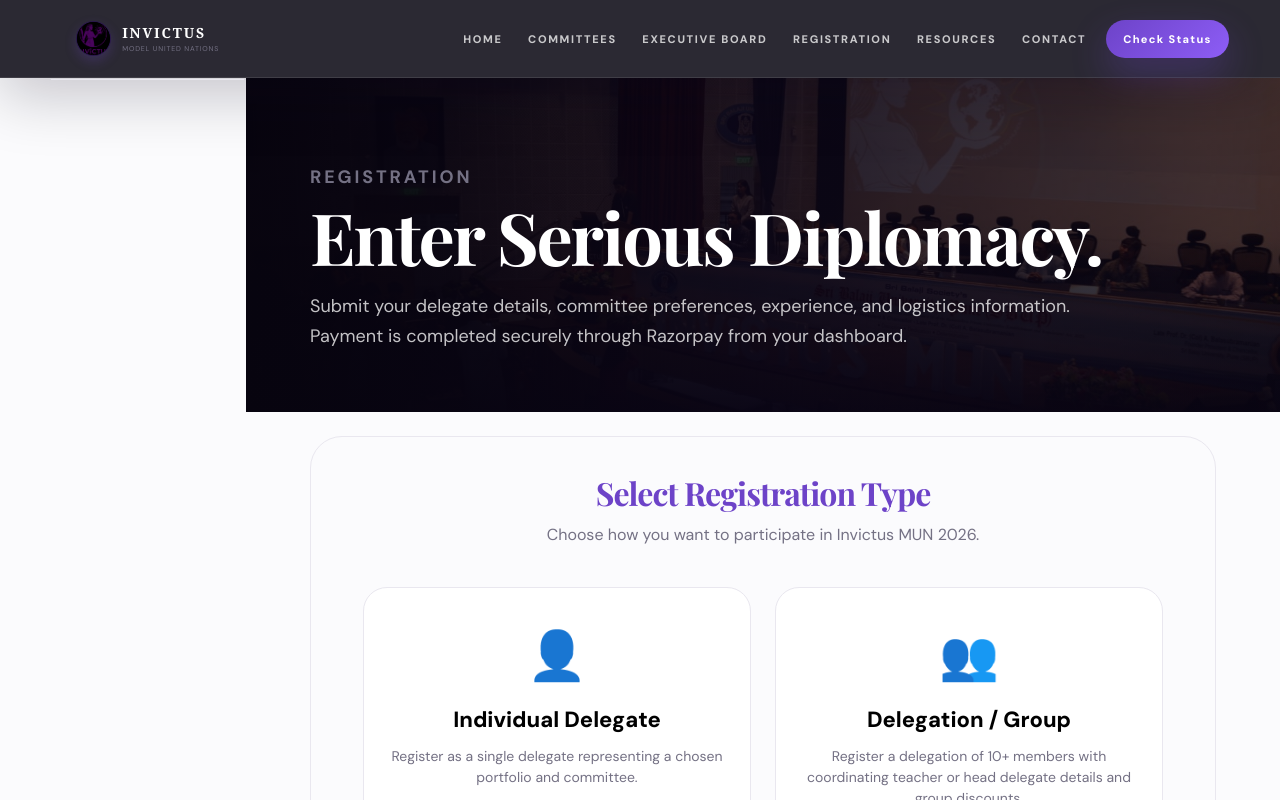
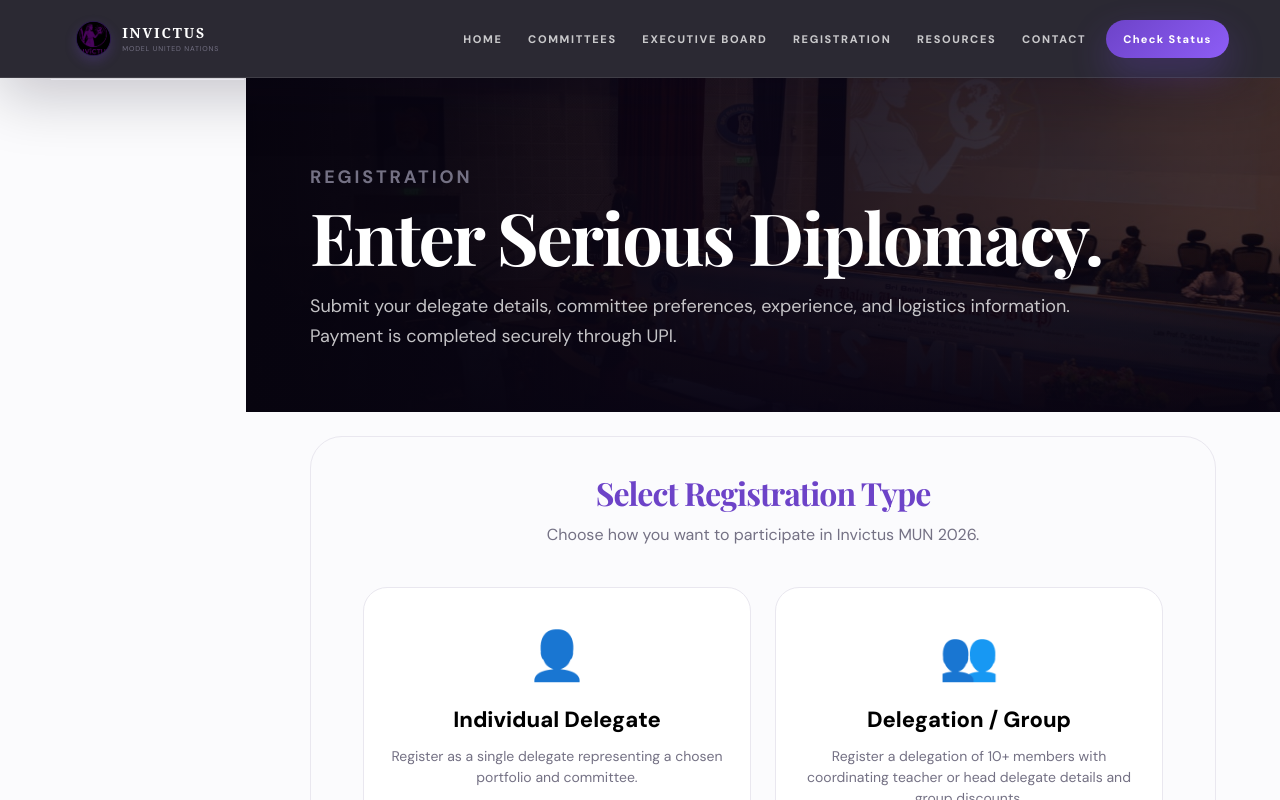
Before and after one commit to KingDexter0/INVICTUS-MUN, a Next.js app: page /registration in a window 1280 px wide. Shown: the top 800 px of the page. Built offline with nearby package versions, Linux system fonts and the light colour scheme; a web font is replaced by a local one.

Commit message:
Update payment method description from Razorpay to UPI

```diff
--- a/app/registration/page.tsx
+++ b/app/registration/page.tsx
@@ -10,7 +10,7 @@ export default function RegistrationPage() {
         <section className="subpage-hero cinematic-subpage registration-hero">
           <p className="eyebrow">REGISTRATION</p>
           <h1>Enter Serious Diplomacy.</h1>
-          <p>Submit your delegate details, committee preferences, experience, and logistics information. Payment is completed securely through Razorpay from your dashboard.</p>
+          <p>Submit your delegate details, committee preferences, experience, and logistics information. Payment is completed securely through UPI.</p>
         </section>
         <section className="section registration-layout">
           <RegistrationClient />
```
